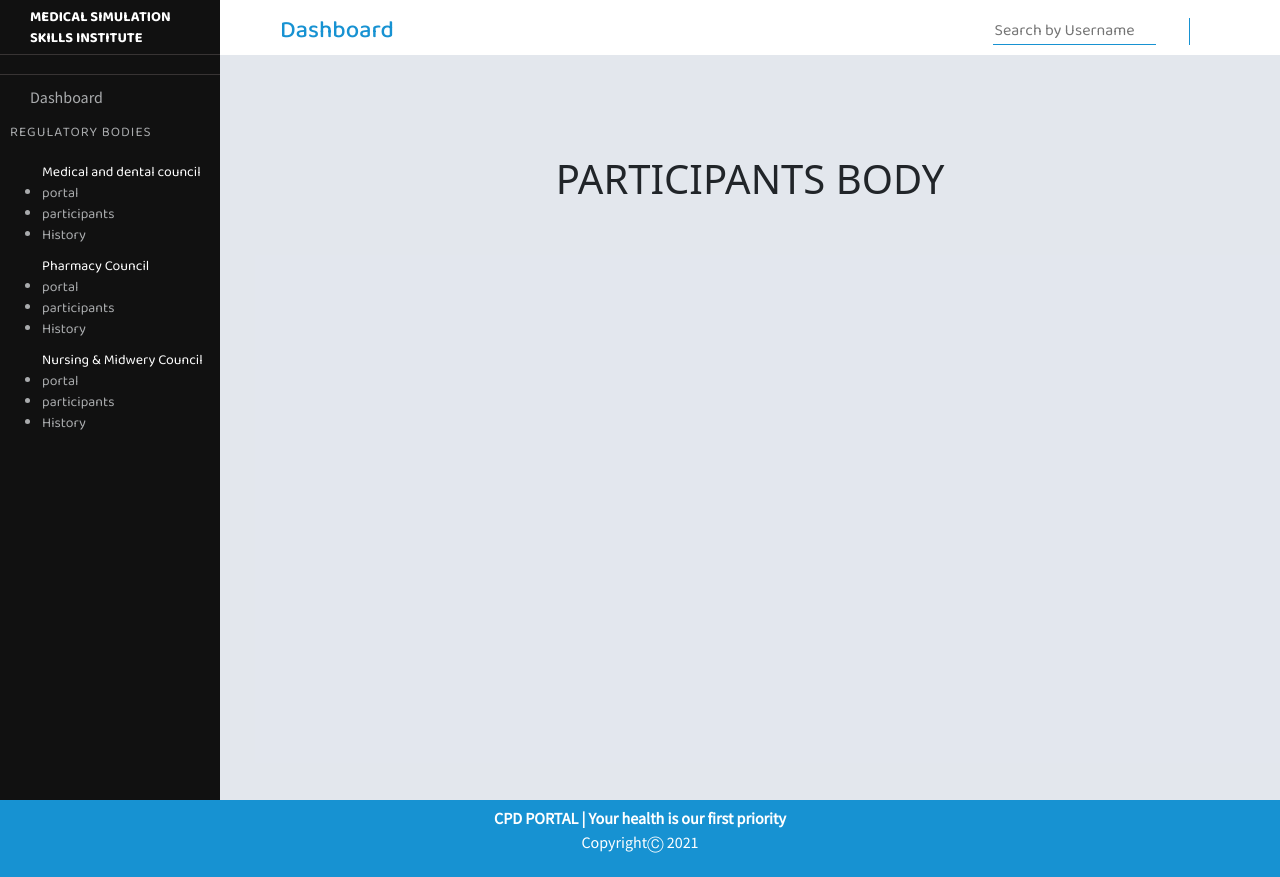
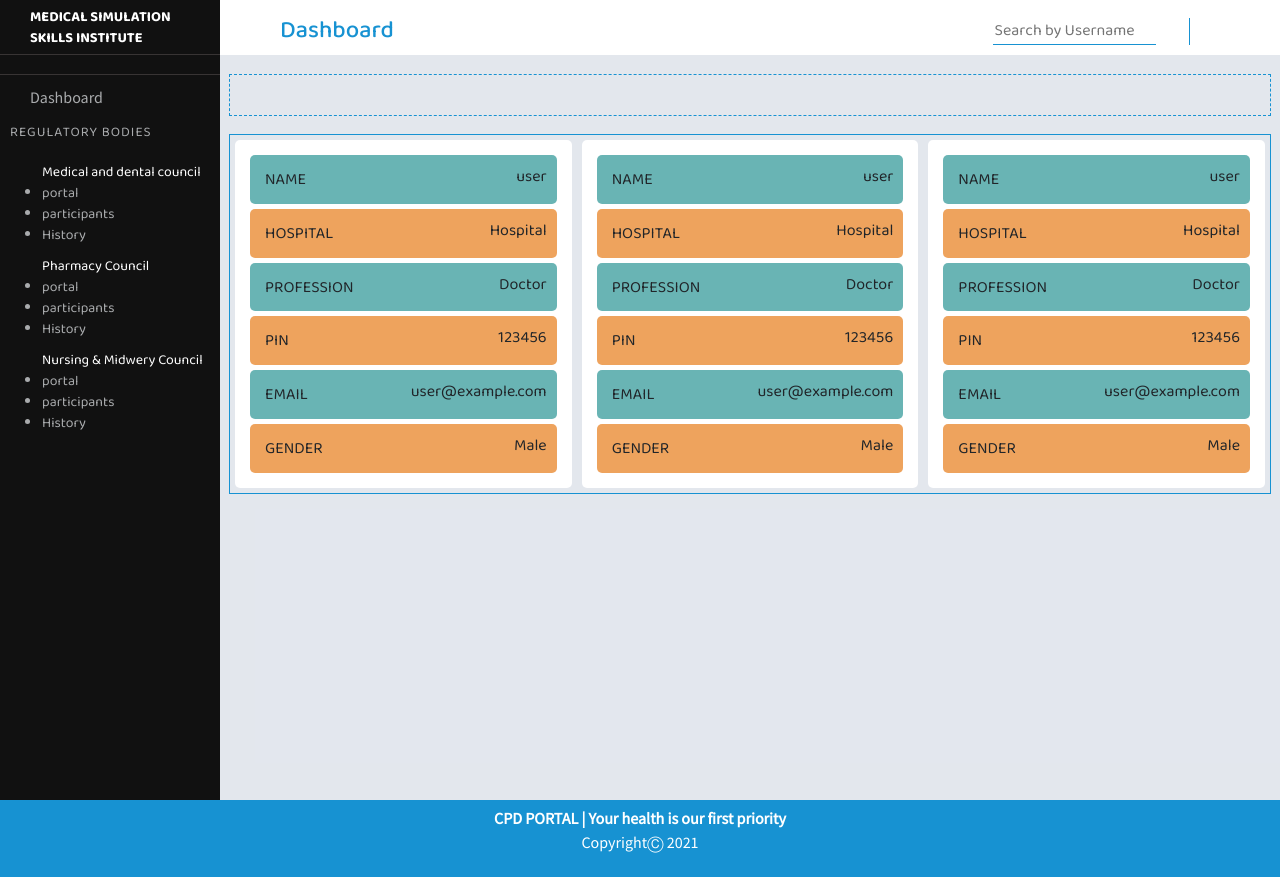
Before and after one commit to faishal882/CPD-Portal, a Django app: page /medical/participants/ in a window 1280 px wide. Run offline with Django 3.2, Linux system fonts and the light colour scheme.

Commit message:
Initial commit

```diff
--- /dev/null
+++ b/static/css/participants.css
@@ -0,0 +1,50 @@
+.participants {
+  margin: 15px 10px;
+  padding: 0;
+}
+
+.participants-filter {
+  outline: 1.5px dashed #1792d2;
+  padding: 20px;
+  margin: 20px 0px;
+}
+
+.participants-content {
+  outline: 1.5px solid #1792d2;
+  padding: 5px 5px;
+  display: grid;
+  grid-template-columns: repeat(3, 1fr);
+  grid-gap: 10px;
+  justify-items: center;
+}
+
+.participants-card {
+  background: #fff;
+  border-radius: 5px;
+  padding: 10px 10px;
+  width: 100%;
+  min-width: 250px;
+  /* margin: 10px 10px; */
+}
+
+.participants-data {
+  display: flex;
+  flex-direction: row;
+  justify-content: space-between;
+  font-size: 1rem;
+  font-family: "Baloo Bhai 2", cursive;
+  font-weight: 400;
+  /* color: #1792d2; */
+  margin: 5px 5px;
+  padding: 10px 10px;
+  border-radius: 5px;
+}
+.participants-card > div:nth-child(even) {
+  background: #e46e00a2;
+}
+.participants-card > div:nth-child(odd) {
+  background: #00808096;
+}
+.participants-data-title {
+  text-transform: uppercase;
+}
--- /dev/null
+++ b/static/js/participants.js
@@ -0,0 +1,72 @@
+paricipants = [
+  {
+    id: 1,
+    name: "user",
+    hospital: "Hospital",
+    profession: "Doctor",
+    pin: 123456,
+    email: "user@example.com",
+    gender: "Male",
+  },
+  {
+    id: 2,
+    name: "user",
+    hospital: "Hospital",
+    profession: "Doctor",
+    pin: 123456,
+    email: "user@example.com",
+    gender: "Male",
+  },
+  {
+    id: 3,
+    name: "user",
+    hospital: "Hospital",
+    profession: "Doctor",
+    pin: 123456,
+    email: "user@example.com",
+    gender: "Male",
+  },
+];
+
+// PARTICIPANTS
+const sectionCenter = document.querySelector(".participants-content");
+
+// load participants
+window.addEventListener("DOMContentLoaded", function () {
+  displayParticipants(paricipants);
+});
+
+// filter items
+function displayParticipants(courseItems) {
+  let displayParticipants = courseItems.map(function (participant) {
+    return `
+      <div class="participants-card">
+       <div class="participants-data">
+         <div class="participants-data-title"><i class="fas fa-user" style="font-size: 1.2rem; padding-right: 5px;"></i>Name</div>
+         <div class="participants-data-data">${participant.name}</div>
+       </div>
+       <div class="participants-data">
+         <div class="participants-data-title"><i class="fas fa-clinic-medical" style="font-size: 1.2rem; padding-right: 5px;"></i>Hospital</div>
+         <div class="participants-data-data">${participant.hospital}</div>
+       </div>
+       <div class="participants-data">
+         <div class="participants-data-title"><i class="fas fa-user-tie" style="font-size: 1.2rem; padding-right: 5px;"></i>Profession</div>
+         <div class="participants-data-data">${participant.profession}</div>
+       </div>
+       <div class="participants-data">
+         <div class="participants-data-title"><i class="fas fa-sort-numeric-up" style="font-size: 1.2rem; padding-right: 5px;"></i>PIN</div>
+         <div class="participants-data-data">${participant.pin}</div>
+       </div>
+       <div class="participants-data">
+         <div class="participants-data-title"><i class="fas fa-envelope" style="font-size: 1.2rem; padding-right: 5px;"></i>Email</div>
+         <div class="participants-data-data">${participant.email}</div>
+       </div>
+       <div class="participants-data">
+         <div class="participants-data-title"><i class="fas fa-venus-mars" style="font-size: 1.2rem; padding-right: 5px;"></i>Gender</div>
+         <div class="participants-data-data">${participant.gender}</div>
+       </div>
+      </div>`;
+  });
+  displayMenu = displayParticipants.join("");
+  sectionCenter.innerHTML = displayMenu;
+}
--- a/static/js/portal.js
+++ b/static/js/portal.js
@@ -50,7 +50,7 @@ window.addEventListener("DOMContentLoaded", function () {
   displayCourses(courses);
 });
 
-// filter items
+
 function displayCourses(courseItems) {
   let displayCourse = courseItems.map(function (course) {
     return `
--- a/templates/pages/participants.html
+++ b/templates/pages/participants.html
@@ -1,7 +1,16 @@
-{% extends 'base.html' %} {% block content %}
+{% extends 'base.html' %} {% block content %} {% load static %}
 
-<div class="mt-5 mb-5">
-  <h1 style="text-align: center; margin: 100px">PARTICIPANTS BODY</h1>
+<title>{% block head_title %} | Participants {% endblock head_title%}</title>
+
+<link rel="stylesheet" href='{% static "css/participants.css" %}' />
+
+<div class="participants">
+  <div class="participants-filter"></div>
+  <div class="participants-content">
+    <!-- participant card -->
+    <!-- participant card end -->
+  </div>
 </div>
+<script src='{% static "js/participants.js" %}'></script>
 
 {% endblock content %}
```
Also changed, not shown: static/css/portal.css (+0 -12 lines).
